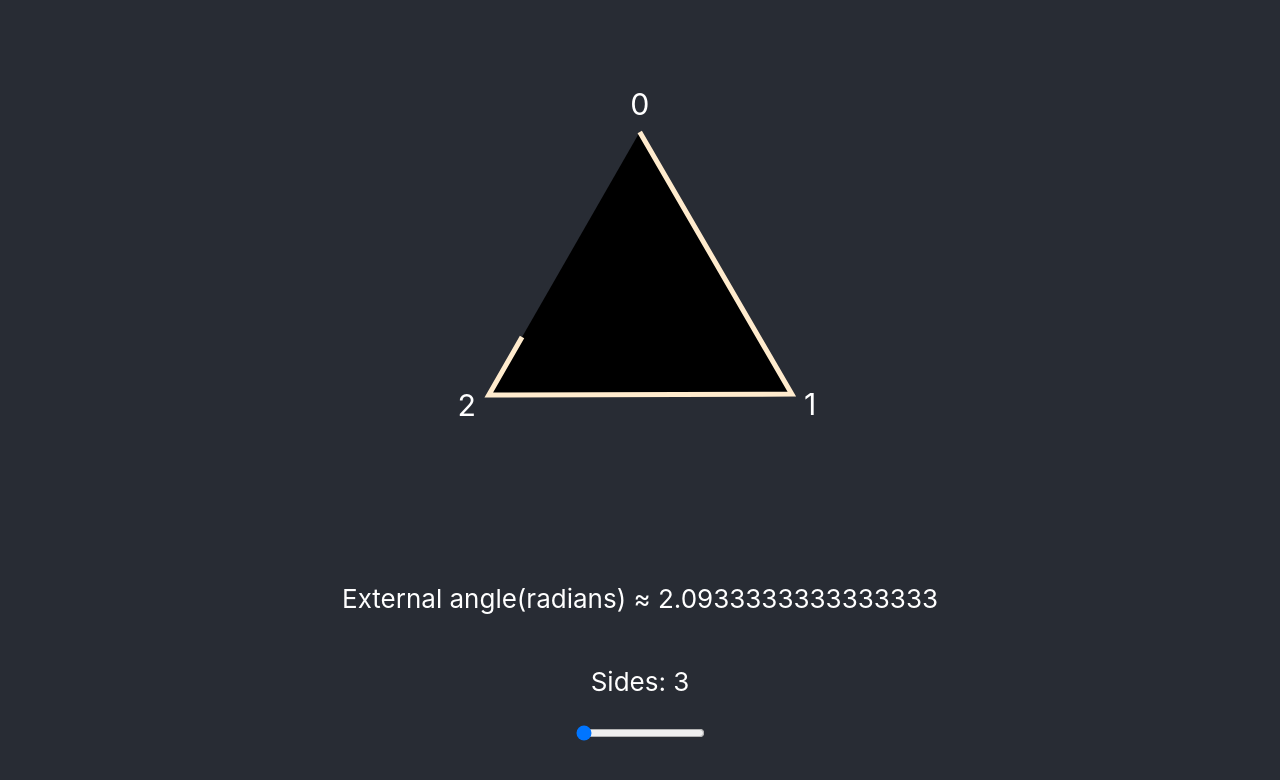
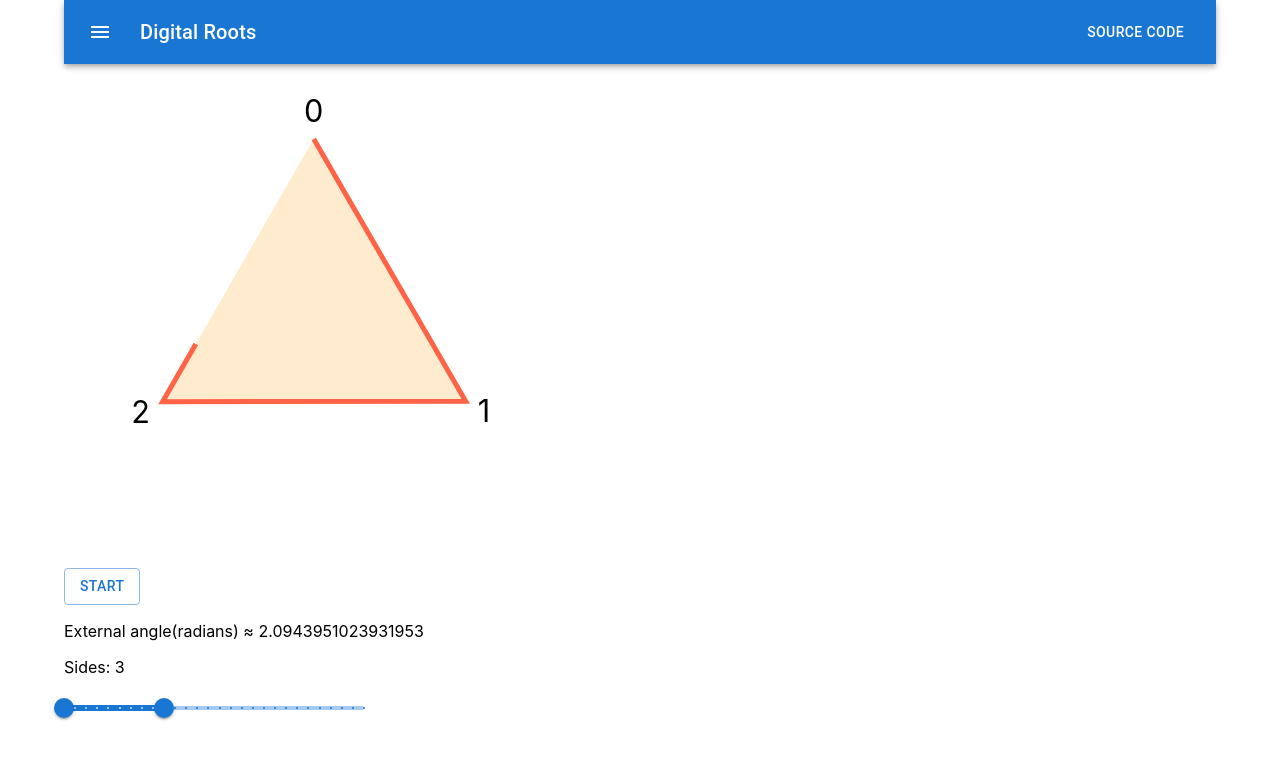
Before and after one commit to anthonymarkreynolds/Graphical-Modulo-Calculator, a React (Create React App) app: page / in a window 1280 px wide. Shown: the top 780 px of the page. Built offline with nearby package versions, Linux system fonts and the light colour scheme.

Commit message:
add mui components, prototype layout

```diff
--- a/src/App.css
+++ b/src/App.css
@@ -2,39 +2,10 @@ svg {
   max-height: 500px;
   /* animation: App-logo-spin infinite 20s linear; */
 }
-.App {
-  text-align: center;
-}
-
-.App-logo {
-  height: 40vmin;
-  pointer-events: none;
-}
-
-@media (prefers-reduced-motion: no-preference) {
-  .App-logo {
-    animation: App-logo-spin infinite 20s linear;
-  }
-}
-
-.App-header {
-  background-color: #282c34;
-  min-height: 100vh;
-  display: flex;
-  flex-direction: column;
-  align-items: center;
-  justify-content: center;
-  font-size: calc(10px + 2vmin);
-  color: white;
-}
-
-.App-link {
-  color: #61dafb;
-}
 
 .small {
   font: monospace;
-  fill: white;
+  /* fill: white; */
 }
 .ch1 {
   transform: translateX(-0.5ch) translateY(0.5ex);
@@ -49,15 +20,6 @@ svg {
   animation: dash 2s linear forwards infinite;
 }
 
-@keyframes App-logo-spin {
-  from {
-    transform: rotate(0deg);
-  }
-  to {
-    transform: rotate(360deg);
-  }
-}
-
 @keyframes dash {
   to {
     stroke-dashoffset: 0;
--- a/src/App.js
+++ b/src/App.js
@@ -1,60 +1,31 @@
 import "./App.css";
+import Layout from "./components/Layout";
+import Polygon from "./components/Polygon";
 import { useState } from "react";
-
-const Polygon = ({ sides }) => {
-  const angle = 6.28 / sides;
-  const coords = Array.from({ length: sides }, (_, i) => [
-    Math.sin(angle * i + 3.14),
-    Math.cos(angle * i + 3.14),
-  ]);
-  const points = [...coords, coords[0]]
-    .map(([x, y]) => `${50 - x * 35},${50 + y * 35}`)
-    .join(" ");
-  return (
-    <>
-      <svg viewBox="0 0 100 100" xmlns="http://www.w3.org/2000/svg">
-        <polyline
-          className="path"
-          stroke="blanchedalmond"
-          fill="black"
-          points={points}
-          pathLength="1"
-        />
-        {coords.map(([x, y], i) => (
-          <text
-            key={i}
-            x={50 - x * 40}
-            y={50 + y * 40}
-            className={`small ${i > 9 ? "ch2" : "ch1"}`}
-            fontSize={`${0.4 / sides + 0.1}em`} // this was tiresome to fine tune lol
-          >
-            {i}
-          </text>
-        ))}
-      </svg>
-      <p>External angle(radians) ≈ {angle}</p>
-
-      <p>Sides: {sides}</p>
-    </>
-  );
-};
+import Box from "@mui/material/Box";
+import Slider from "@mui/material/Slider";
 
 function App() {
   const [sides, updateSides] = useState(3);
   return (
-    <div className="App">
-      <header className="App-header">
+    <>
+      <Layout>
         <Polygon sides={sides} />
-        <input
-          type="range"
-          name="slider"
-          defaultValue="3"
-          min="3"
-          max="30"
-          onChange={(e) => updateSides(e.target.value)}
-        />
-      </header>
-    </div>
+        <Box sx={{ width: 300 }}>
+          <Slider
+            aria-label="Sides"
+            defaultValue={[3, 12]}
+            getAriaValueTExt={`Sides: ${sides}`}
+            valueLabelDisplay="auto"
+            step={1}
+            marks
+            min={3}
+            max={30}
+            onChange={(e) => updateSides(e.target.value[0])}
+          />
+        </Box>
+      </Layout>
+    </>
   );
 }
 
--- /dev/null
+++ b/src/components/Appbar.js
@@ -0,0 +1,32 @@
+import * as React from "react";
+import AppBar from "@mui/material/AppBar";
+import Box from "@mui/material/Box";
+import Toolbar from "@mui/material/Toolbar";
+import Typography from "@mui/material/Typography";
+import Button from "@mui/material/Button";
+import IconButton from "@mui/material/IconButton";
+import MenuIcon from "@mui/icons-material/Menu";
+
+export default function ButtonAppBar() {
+  return (
+    <Box sx={{ flexGrow: 1 }}>
+      <AppBar position="static">
+        <Toolbar>
+          <IconButton
+            size="large"
+            edge="start"
+            color="inherit"
+            aria-label="menu"
+            sx={{ mr: 2 }}
+          >
+            <MenuIcon />
+          </IconButton>
+          <Typography variant="h6" component="div" sx={{ flexGrow: 1 }}>
+            Digital Roots
+          </Typography>
+          <Button color="inherit">Source Code</Button>
+        </Toolbar>
+      </AppBar>
+    </Box>
+  );
+}
--- /dev/null
+++ b/src/components/Layout.js
@@ -0,0 +1,13 @@
+import Container from "@mui/material/Container";
+import Appbar from "./Appbar";
+
+const Layout = ({ children }) => {
+  return (
+    <Container>
+      <Appbar />
+      {children}
+    </Container>
+  );
+};
+
+export default Layout;
--- /dev/null
+++ b/src/components/Polygon.js
@@ -0,0 +1,44 @@
+import { Button, Box } from "@mui/material";
+
+const Polygon = ({ sides }) => {
+  const angle = (Math.PI * 2) / sides;
+  const coords = Array.from({ length: sides }, (_, i) => [
+    Math.sin(angle * i + 3.14),
+    Math.cos(angle * i + 3.14),
+  ]);
+  const points = [...coords, coords[0]]
+    .map(([x, y]) => `${50 - x * 35},${50 + y * 35}`)
+    .join(" ");
+  return (
+    <>
+      <svg viewBox="0 0 100 100" xmlns="http://www.w3.org/2000/svg">
+        <polyline
+          className="path"
+          stroke="tomato"
+          fill="blanchedalmond"
+          points={points}
+          pathLength="1"
+        />
+        {coords.map(([x, y], i) => (
+          <text
+            key={i}
+            x={50 - x * 40}
+            y={50 + y * 40}
+            className={`small ${i > 9 ? "ch2" : "ch1"}`}
+            fontSize={`${0.4 / sides + 0.25}em`} // this was tiresome to fine tune lol
+          >
+            {i}
+          </text>
+        ))}
+      </svg>
+      <Box>
+        <Button variant="outlined">Start</Button>
+      </Box>
+      <p>External angle(radians) ≈ {angle}</p>
+
+      <p>Sides: {sides}</p>
+    </>
+  );
+};
+
+export default Polygon;
```
